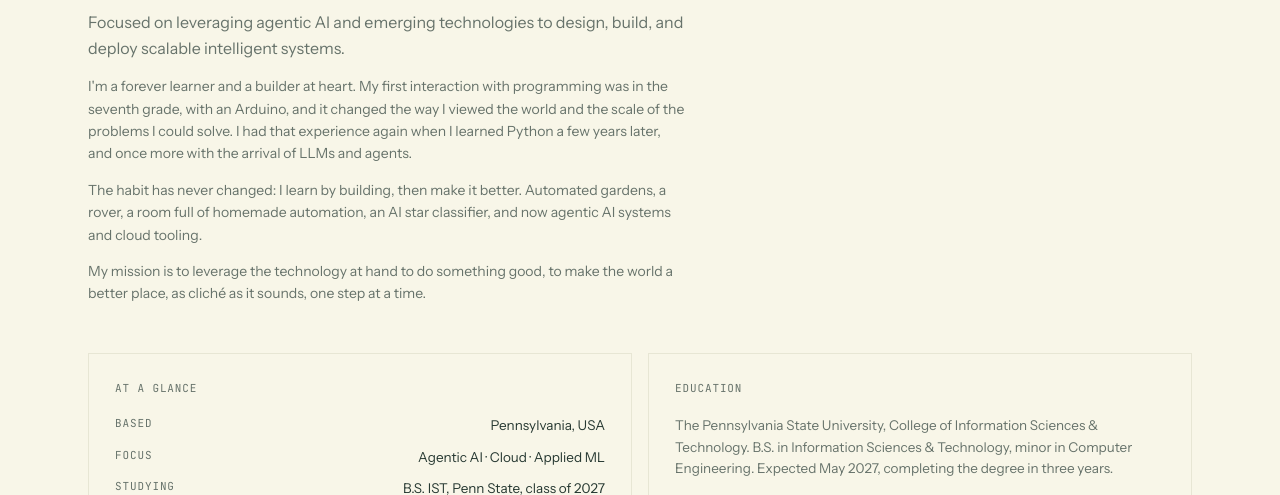
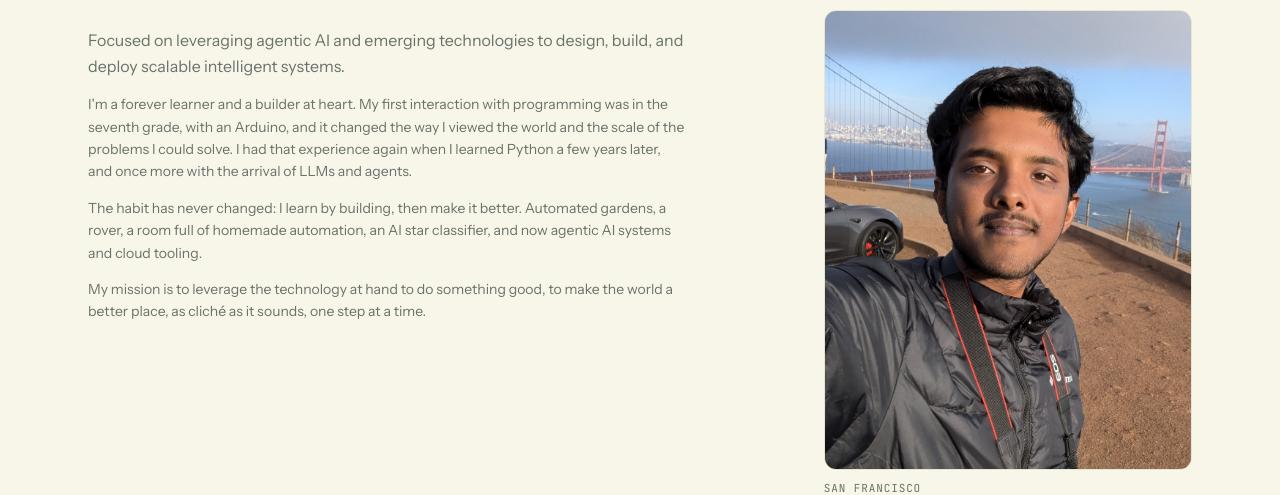
Before and after one commit to cars3/amartya-labs-website, a plain HTML site: page docs/about/index.html in a window 1280 px wide. Shown: the part 305-800 px from the top of the page. Drawn offline with Linux system fonts and the light colour scheme.

Commit message:
About: portrait beside the bio

```diff
--- a/docs/about/index.html
+++ b/docs/about/index.html
@@ -35,10 +35,18 @@
     <div class="wrap">
       <span class="meta">About</span>
       <h1 style="margin-top:14px">About</h1>
+      <div class="about-grid">
+        <div class="about-text">
       <p class="lede" style="margin-top:18px">Focused on leveraging agentic AI and emerging technologies to design, build, and deploy scalable intelligent systems.</p>
       <p class="small" style="margin-top:14px;max-width:64ch">I'm a forever learner and a builder at heart. My first interaction with programming was in the seventh grade, with an Arduino, and it changed the way I viewed the world and the scale of the problems I could solve. I had that experience again when I learned Python a few years later, and once more with the arrival of LLMs and agents.</p>
       <p class="small" style="margin-top:14px;max-width:64ch">The habit has never changed: I learn by building, then make it better. Automated gardens, a rover, a room full of homemade automation, an AI star classifier, and now agentic AI systems and cloud tooling.</p>
       <p class="small" style="margin-top:14px;max-width:64ch">My mission is to leverage the technology at hand to do something good, to make the world a better place, as cliché as it sounds, one step at a time.</p>
+        </div>
+        <figure class="about-photo">
+          <img src="../assets/about.jpg" alt="Amartya Sai Andra at the Golden Gate Bridge" loading="lazy">
+          <figcaption>San Francisco</figcaption>
+        </figure>
+      </div>
       <div style="display:grid;grid-template-columns:repeat(auto-fit,minmax(300px,1fr));gap:16px;margin-top:48px;align-items:start">
         <div class="card" style="min-height:0">
           <span class="meta">At a glance</span>
--- a/docs/assets/style.css
+++ b/docs/assets/style.css
@@ -130,7 +130,14 @@ h3{font-size:1.35rem}
 .foot-grid .meta{display:block;margin-bottom:12px}
 .foot-base{border-top:1px solid var(--rule);padding-block:22px;display:flex;justify-content:space-between;gap:20px;flex-wrap:wrap}
 
+.about-grid{display:grid;grid-template-columns:minmax(0,1.55fr) minmax(240px,.82fr);gap:40px;align-items:start;margin-top:18px}
+.about-photo{margin:0}
+.about-photo img{width:100%;height:auto;aspect-ratio:4/5;object-fit:cover;border-radius:12px;border:1px solid var(--rule);display:block}
+.about-photo figcaption{font-family:var(--font-mono);font-size:11px;letter-spacing:.08em;text-transform:uppercase;color:var(--muted);margin-top:10px}
+
 @media (max-width:900px){
+  .about-grid{grid-template-columns:1fr;gap:28px}
+  .about-photo{max-width:300px}
   .hero-in{grid-template-columns:1fr;gap:36px}
   .web{max-width:460px;margin-inline:auto}
   .grid-3{grid-template-columns:1fr}
--- a/src/assets/style.css
+++ b/src/assets/style.css
@@ -130,7 +130,14 @@ h3{font-size:1.35rem}
 .foot-grid .meta{display:block;margin-bottom:12px}
 .foot-base{border-top:1px solid var(--rule);padding-block:22px;display:flex;justify-content:space-between;gap:20px;flex-wrap:wrap}
 
+.about-grid{display:grid;grid-template-columns:minmax(0,1.55fr) minmax(240px,.82fr);gap:40px;align-items:start;margin-top:18px}
+.about-photo{margin:0}
+.about-photo img{width:100%;height:auto;aspect-ratio:4/5;object-fit:cover;border-radius:12px;border:1px solid var(--rule);display:block}
+.about-photo figcaption{font-family:var(--font-mono);font-size:11px;letter-spacing:.08em;text-transform:uppercase;color:var(--muted);margin-top:10px}
+
 @media (max-width:900px){
+  .about-grid{grid-template-columns:1fr;gap:28px}
+  .about-photo{max-width:300px}
   .hero-in{grid-template-columns:1fr;gap:36px}
   .web{max-width:460px;margin-inline:auto}
   .grid-3{grid-template-columns:1fr}
```
Also changed, not shown: src/pages/about.html (+8 -0 lines), docs/assets/about.jpg (added), src/assets/about.jpg (added).
